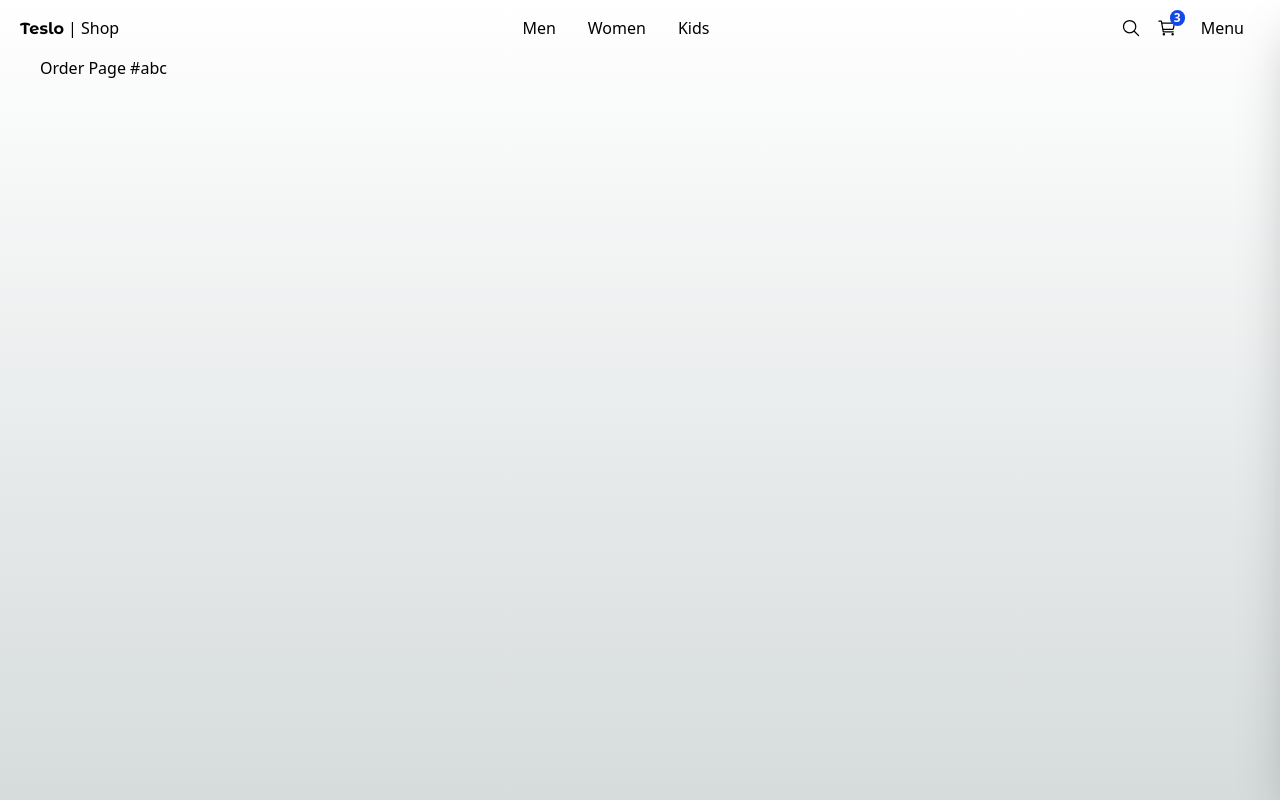
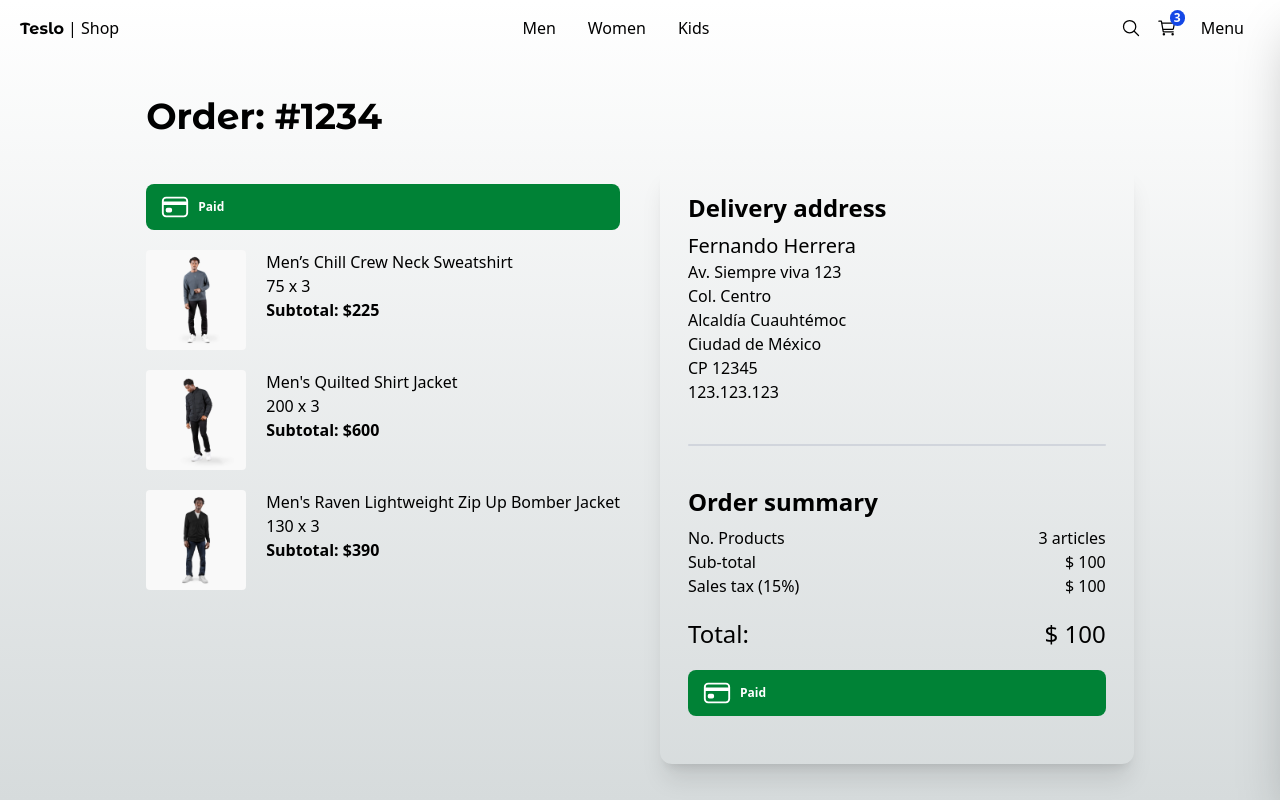
Before and after one commit to moive/teslo-shop-next-h, a Next.js app: page /orders/1234 in a window 1280 px wide. Built offline with nearby package versions, Linux system fonts and the light colour scheme.

Commit message:
feat(order): add payment order

```diff
--- a/src/app/(shop)/orders/[id]/page.tsx
+++ b/src/app/(shop)/orders/[id]/page.tsx
@@ -1,7 +1,104 @@
-export default function OrderPage() {
+import { Title } from "@/components";
+import { initialData } from "@/seed/seed";
+import clsx from "clsx";
+import Image from "next/image";
+import Link from "next/link";
+import { IoCardOutline } from "react-icons/io5";
+
+interface Props {
+  params: {
+    id: string;
+  };
+}
+
+const productInCart = [
+  initialData.products[0],
+  initialData.products[1],
+  initialData.products[2],
+];
+
+export default async function OrderPage({ params }: Props) {
+  const { id } = await params;
+  // Todo: verify order
   return (
-    <div>
-      <h1>Order Page #abc</h1>
+    <div className="flex justify-center items-center mb-72 px-10 sm:px-0">
+      <div className="flex flex-col w-[1000]">
+        <Title title={`Order: #${id}`} />
+        <div className="grid grid-cols-1 sm:grid-cols-2 gap-10">
+          {/* Cart */}
+          <div className="flex flex-col mt-5">
+            <div
+              className={clsx(
+                "flex items-center rounded-lg py-2 px-3.5 text-xs font-bold text-white mb-5",
+                { "bg-red-500": false, "bg-green-700": true },
+              )}
+            >
+              <IoCardOutline size={30} />
+              {/* <span className="mx-2">Pending payment</span> */}
+              <span className="mx-2">Paid</span>
+            </div>
+            {/* Items */}
+            {productInCart.map((product) => (
+              <div key={product.slug} className="flex mb-5">
+                <Image
+                  src={`/products/${product.images[0]}`}
+                  width={100}
+                  height={100}
+                  alt={product.title}
+                  className="mr-5 rounded"
+                />
+                <div>
+                  <p>{product.title}</p>
+                  <p>{product.price} x 3</p>
+                  <p className="font-bold">Subtotal: ${product.price * 3}</p>
+                </div>
+              </div>
+            ))}
+          </div>
+          {/* Checkout */}
+          <div className="rounded-xl shadow-xl p-7">
+            <h2 className="text-2xl mb-2 font-bold">Delivery address</h2>
+            <div className="mb-10">
+              <p className="text-xl">Fernando Herrera</p>
+              <p>Av. Siempre viva 123</p>
+              <p>Col. Centro</p>
+              <p>Alcaldía Cuauhtémoc</p>
+              <p>Ciudad de México</p>
+              <p>CP 12345</p>
+              <p>123.123.123</p>
+            </div>
+
+            <div className="w-full h-0.5 rounded bg-gray-300 mb-10" />
+
+            <h2 className="text-2xl mb-2 font-bold">Order summary</h2>
+            <div className="grid grid-cols-2">
+              <span>No. Products</span>
+              <span className="text-right">3 articles</span>
+
+              <span>Sub-total</span>
+              <span className="text-right">$ 100</span>
+
+              <span>Sales tax (15%)</span>
+              <span className="text-right">$ 100</span>
+
+              <span className="mt-5 text-2xl">Total:</span>
+              <span className="mt-5 text-2xl text-right">$ 100</span>
+            </div>
+            <div className="mt-5 mb-2 w-full">
+              <div
+                className={clsx(
+                  "flex items-center rounded-lg py-2 px-3.5 text-xs font-bold text-white mb-5",
+                  { "bg-red-500": false, "bg-green-700": true },
+                )}
+              >
+                <IoCardOutline size={30} />
+                {/* <span className="mx-2">Pending payment</span> */}
+                <span className="mx-2">Paid</span>
+              </div>
+            </div>
+          </div>
+        </div>
+      </div>
     </div>
   );
 }
```
